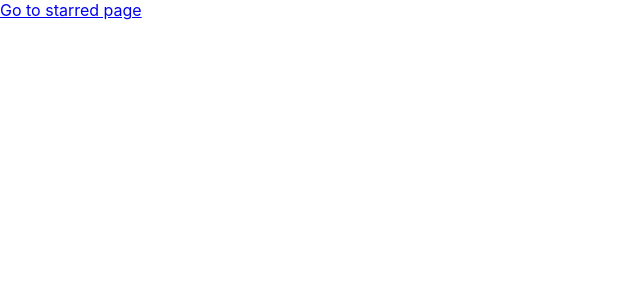
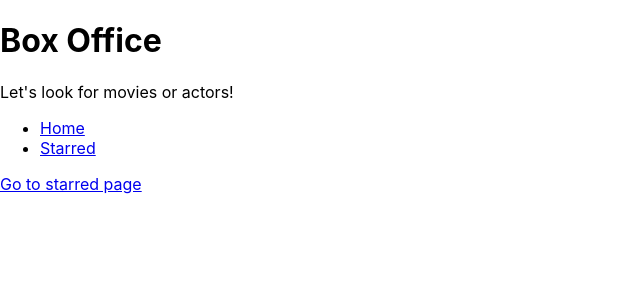
Before and after one commit to ralumbaugh/box-office, a React (Create React App) app: page / in a window 1280 px wide. Shown: the top 300 px of the page, without its empty margins (0-640 px from the left). Built offline with nearby package versions, Linux system fonts and the light colour scheme.

Commit message:
Added navs component, Added app title component.

```diff
--- a/src/App.jsx
+++ b/src/App.jsx
@@ -1,13 +1,16 @@
 import { Router, Routes, Route, BrowserRouter } from "react-router-dom";
 import Home from "./Pages/Home";
 import Starred from "./Pages/Starred";
+import MainLayout from "./Components/MainLayout";
 
 function App() {
   return (
     <BrowserRouter>
       <Routes>
-        <Route path="/" element={<Home />}></Route>
-        <Route path="/starred" element={<Starred />}></Route>
+        <Route element={<MainLayout />}>
+          <Route path="/" element={<Home />}></Route>
+          <Route path="/starred" element={<Starred />}></Route>
+        </Route>
         <Route
           path="/*"
           element={<div>I don't know man, I'm scared!</div>}
--- /dev/null
+++ b/src/Components/AppTitle.jsx
@@ -0,0 +1,12 @@
+export default function AppTitle(props) {
+  const {
+    title = "Box Office",
+    subtitle = "Let's look for movies or actors!",
+  } = props;
+  return (
+    <div>
+      <h1>{title}</h1>
+      <p>{subtitle}</p>
+    </div>
+  );
+}
--- /dev/null
+++ b/src/Components/MainLayout.jsx
@@ -0,0 +1,15 @@
+import { Outlet } from "react-router-dom";
+import Navs from "./Navs";
+import AppTitle from "./AppTitle";
+
+const MainLayout = () => {
+  return (
+    <div>
+      <AppTitle />
+      <Navs />
+      <Outlet />
+    </div>
+  );
+};
+
+export default MainLayout;
--- /dev/null
+++ b/src/Components/Navs.jsx
@@ -0,0 +1,27 @@
+import { Link } from "react-router-dom";
+
+const Links = [
+  {
+    text: "Home",
+    to: "/",
+  },
+  {
+    text: "Starred",
+    to: "/starred",
+  },
+];
+const Navs = () => {
+  return (
+    <div>
+      <ul>
+        {Links.map((item) => (
+          <li key={item.to}>
+            <Link to={item.to}>{item.text}</Link>
+          </li>
+        ))}
+      </ul>
+    </div>
+  );
+};
+
+export default Navs;
```
